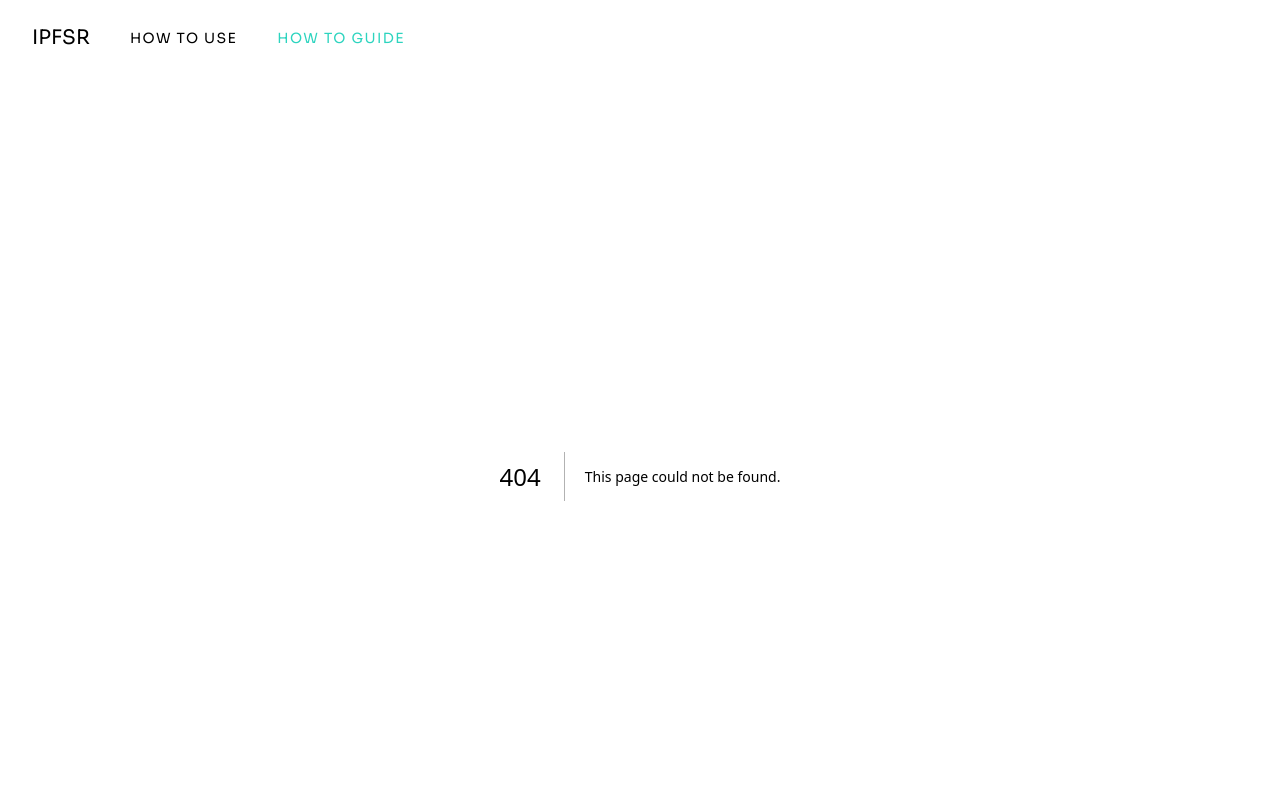
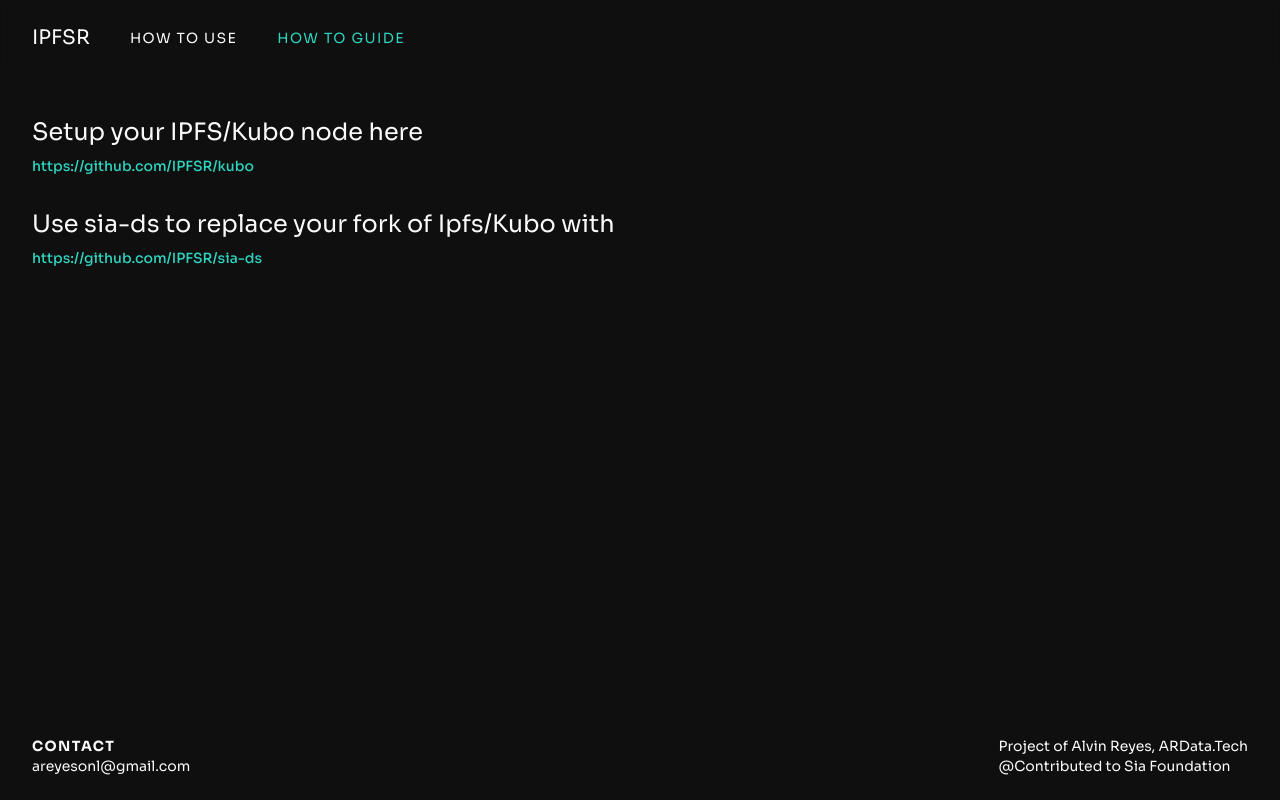
Before and after one commit to IPFSR/ipfsr-website, a Next.js app: page /how-to-guide in a window 1280 px wide. Before the commit this address had no page. Shown: the top 800 px of the page. Built offline with nearby package versions, Linux system fonts and the light colour scheme.

Commit message:
feat: how to guide

```diff
--- /dev/null
+++ b/app/how-to-guide/page.tsx
@@ -0,0 +1,36 @@
+import { Button } from '@/components/ui/button'
+import Link from 'next/link'
+import React from 'react'
+import * as S from './styles'
+
+const guides = [
+	{
+		id: 1,
+		title: 'Setup your IPFS/Kubo node here ',
+		link: 'https://github.com/IPFSR/kubo'
+	},
+	{
+		id: 2,
+		title: 'Use sia-ds to replace your fork of Ipfs/Kubo with',
+		link: 'https://github.com/IPFSR/sia-ds'
+	}
+]
+
+const HowToGuide = () => {
+	return (
+		<div className={S.Container}>
+			{guides.map(g => (
+				<div key={g.id} className='mb-6'>
+					<h1>{g.title}</h1>
+					<Link href={g.link} passHref>
+						<Button variant='link' className={S.Link}>
+							{g.link}
+						</Button>
+					</Link>
+				</div>
+			))}
+		</div>
+	)
+}
+
+export default HowToGuide
--- /dev/null
+++ b/app/how-to-guide/styles.ts
@@ -0,0 +1,5 @@
+import { cn } from '@/lib/utils'
+
+export const Container = cn('container mx-auto mt-10')
+
+export const Link = cn('text-teal-400 p-0')
```
